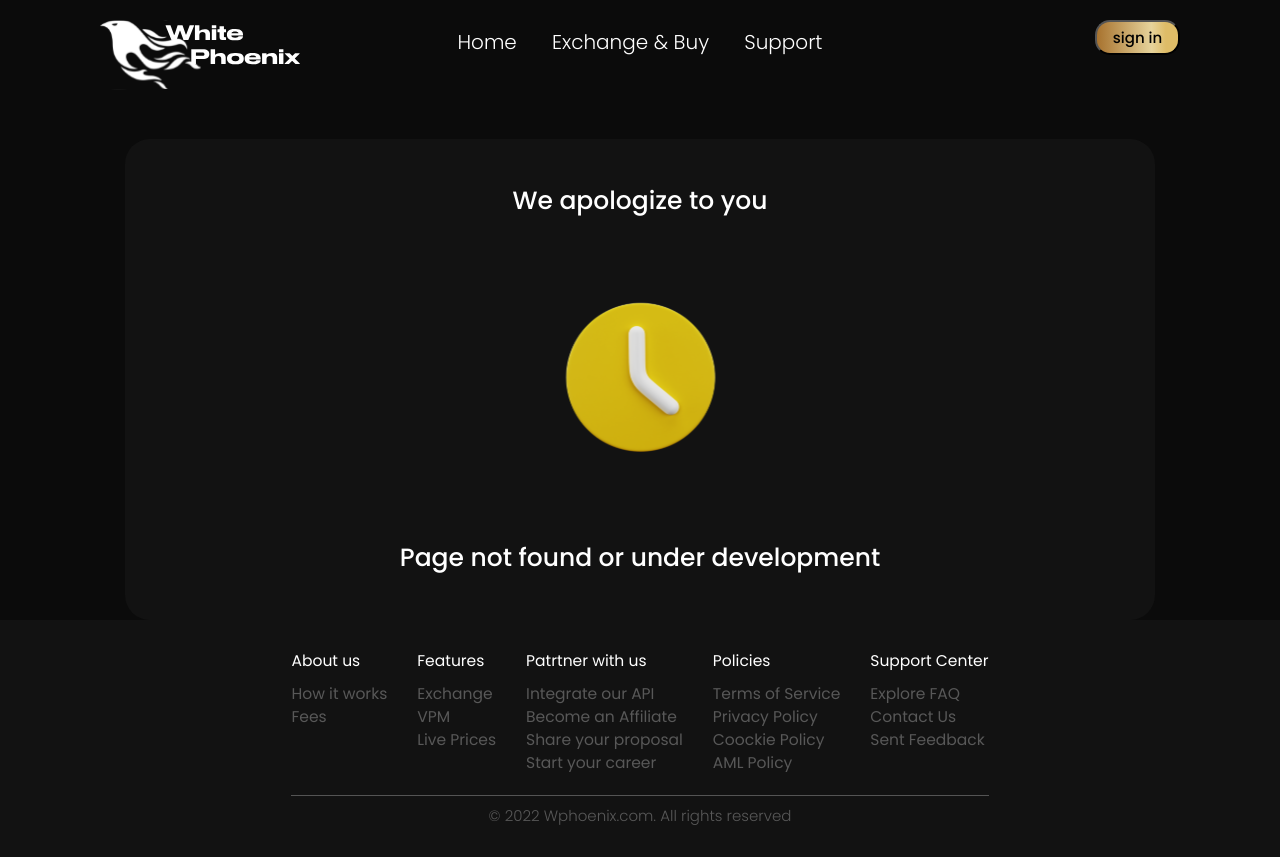
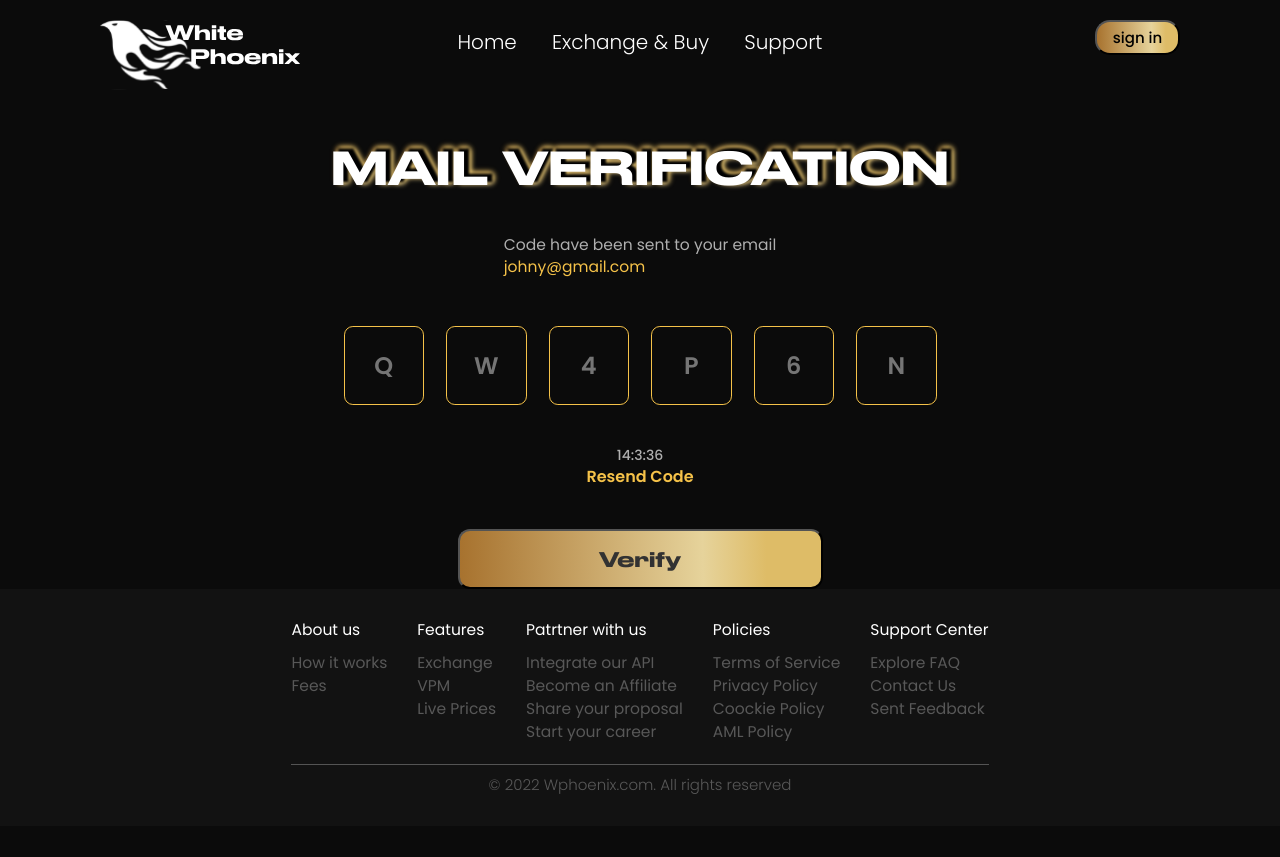
Before and after one commit to chyVacheck/white_proenix, a React (Create React App) app: page /Mail_Verification in a window 1280 px wide. Before the commit this address led to /Page_Not_Found_Or_In_Development. After the commit the page ends 826 px from the top, so only its background shows below. Built offline with nearby package versions, Linux system fonts and the light colour scheme.

Commit message:
Create component MailVerification

```diff
--- a/src/components/App/App.js
+++ b/src/components/App/App.js
@@ -21,13 +21,14 @@ import FooterPages from '../FooterPages/FooterPages';
 //? авторизация/регистрация
 import Register from '../Register/Register.js';
 import Login from '../Login/Login.js';
+import MailVerification from './../MailVerification/MailVerification.js';
 
 //? pop-up
 import PopupInfo from '../PopupInfo/PopupInfo';
 import PopupCrypto from '../PopupCrypto/PopupCrypto';
 
 //* хуки
-import { useEffect, useState } from 'react';
+import { useState } from 'react';
 import useForm from '../../hooks/useForm';
 
 //* constants
@@ -97,7 +98,7 @@ function App() {
         {/* основной контент {home} */}
         <Route
           exact
-          path="/home"
+          path="/Home"
           element={
             <>
               {/*//? основная часть сайта, блок main */}
@@ -124,7 +125,7 @@ function App() {
 
         {/* регистрация {register} */}
         <Route
-          path='/register'
+          path='/Register'
           element={
             <>
               <Register />
@@ -134,10 +135,21 @@ function App() {
 
         {/* авторизация {login} */}
         <Route
-          path='/login'
+          path='/Login'
           element={
             <>
               <Login />
+            </>
+          }>
+        </Route>
+
+
+        {/* авторизация {Mail_Verification} */}
+        <Route
+          path='/Mail_Verification'
+          element={
+            <>
+              <MailVerification />
             </>
           }>
         </Route>
--- /dev/null
+++ b/src/components/MailVerification/MailVerification.css
@@ -0,0 +1,81 @@
+.mailVerification {
+  color: #fff;
+  min-height: 100px;
+  display: flex;
+  flex-direction: column;
+  align-items: center;
+  box-sizing: border-box;
+  padding: 0;
+}
+
+/** text-mail */
+.mailVerification__mail-text {
+  font-style: normal;
+  font-weight: 400;
+  font-size: 15.5457px;
+  line-height: 22px;
+  margin: 40px 0 0;
+  color: #afafaf;
+}
+
+.mailVerification__text {
+  margin: 0;
+  color: #afafaf;
+}
+
+.mailVerification__mail {
+  margin: 0;
+  color: #f5c249;
+}
+
+/** form */
+
+.mailVerification__form {
+  display: flex;
+  flex-direction: column;
+  justify-content: center;
+  align-items: center;
+  row-gap: 40px;
+}
+
+.mailVerification__inputs {
+  display: flex;
+  justify-content: center;
+  column-gap: 22px;
+  margin: 48px 0 0;
+}
+
+.mailVerification__input {
+  margin: 0;
+  border: #f5c249 1px solid;
+  width: 74.5px;
+  height: 74.5px;
+  background-color: transparent;
+  border-radius: 8.88328px;
+
+  font-weight: 600;
+  font-size: 24px;
+  line-height: 36px;
+
+  text-align: center;
+
+  color: #ffffff;
+}
+
+.mailVerification__time {
+  font-weight: 500;
+  font-size: 14px;
+  line-height: 20px;
+  text-align: center;
+  margin: 0;
+  color: #afafaf;
+}
+
+.mailVerification__resend {
+  margin: 0;
+  font-weight: 600;
+  font-size: 16px;
+  line-height: 24px;
+  text-align: center;
+  color: #f5c249;
+}
--- /dev/null
+++ b/src/components/MailVerification/MailVerification.js
@@ -0,0 +1,70 @@
+
+import './MailVerification.css';
+import BigTitle from './../BigTitle/BigTitle.js';
+import BigButton from './../BigButton/BigButton.js';
+
+//? hook
+import useForm from './../../hooks/useForm.js';
+import { useState } from 'react';
+
+function MailVerification({ mail = 'johny@gmail.com' }) {
+
+  const { values: input, handleChange, setValues } = useForm({
+    first: '',
+    second: '',
+    third: '',
+    fourth: '',
+    fifth: '',
+    sixth: '',
+  });
+
+  const [time, setTime] = useState();
+
+  let realTime = setInterval(function () {
+    let date = new Date();
+    setTime(date.getHours() + ":" + date.getMinutes() + ":" + date.getSeconds());
+  }, 1000);
+
+
+  return (
+    <article className='mailVerification'>
+      <BigTitle id='mail-verification'>
+        mail verification
+      </BigTitle>
+
+      {/* text-mail */}
+      <div className='mailVerification__mail-text'>
+        <p className='mailVerification__text'>
+          Code have been sent to your email
+        </p>
+        <p className='mailVerification__mail'>
+          {mail}
+        </p>
+      </div>
+
+      {/* input for 6-code */}
+      <form className='mailVerification__form'>
+        <div className='mailVerification__inputs'>
+          <input placeholder='Q' required={true} name='first' maxLength={1} type='text' value={input.first} onChange={handleChange} className='mailVerification__input'></input>
+          <input placeholder='W' required={true} name='second' maxLength={1} type='text' value={input.second} onChange={handleChange} className='mailVerification__input'></input>
+          <input placeholder='4' required={true} name='third' maxLength={1} type='text' value={input.third} onChange={handleChange} className='mailVerification__input'></input>
+          <input placeholder='P' required={true} name='fourth' maxLength={1} type='text' value={input.fourth} onChange={handleChange} className='mailVerification__input'></input>
+          <input placeholder='6' required={true} name='fifth' maxLength={1} type='text' value={input.fifth} onChange={handleChange} className='mailVerification__input'></input>
+          <input placeholder='N' required={true} name='sixth' maxLength={1} type='text' value={input.sixth} onChange={handleChange} className='mailVerification__input'></input>
+        </div>
+
+        <div>
+          <p className='mailVerification__time'>{time}</p>
+          <p className='mailVerification__resend'>Resend Code</p>
+        </div>
+
+        <BigButton>
+          Verify
+        </BigButton>
+      </form>
+
+    </article>
+  )
+}
+
+export default MailVerification;
```
